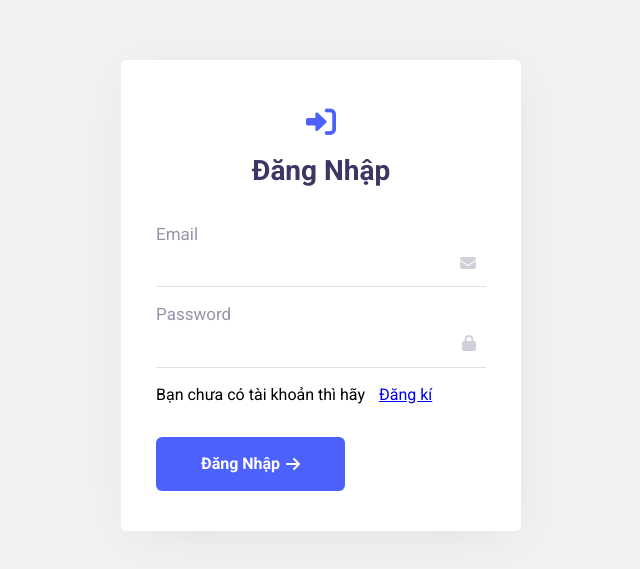
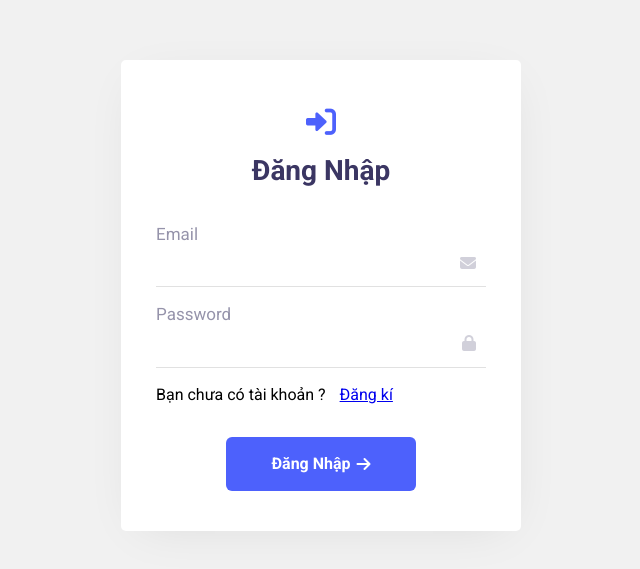
Before and after one commit to phamtronghieu2002/GitHubActionDemo, a React (Create React App) app: page /login in a window 1280 px wide. Shown: the part 105-674 px from the top of the page, without its empty margins (319-959 px from the left). Built offline with nearby package versions, Linux system fonts and the light colour scheme.

Commit message:
fix style login and notify

```diff
--- a/src/components/Form/Form.js
+++ b/src/components/Form/Form.js
@@ -75,7 +75,7 @@ function Form({ login }) {
         return;
       } else {
         if (password.length < 6) {
-          toast("password  tối thiểu 6 kí tự !!!");
+          toast("Mật khẩu tối thiểu 6 kí tự !!!");
           return;
         }
       }
@@ -105,7 +105,7 @@ function Form({ login }) {
           setStatus(true);
         }
       } catch (error) {
-        toast("email không hop le!!!");
+        toast("Email không hợp lệ!!!");
       }
     }
   };
@@ -186,7 +186,7 @@ function Form({ login }) {
         </div>
         {login && (
           <p style={{ textAlign: "left", padding: "0 20px" }}>
-            Bạn chưa có tài khoản thì hãy{" "}
+            Bạn chưa có tài khoản ?{" "}
             <Link style={{ margin: "0  0 0 10px" }} to="/register">
               Đăng kí
             </Link>
--- a/src/components/Form/Form.module.scss
+++ b/src/components/Form/Form.module.scss
@@ -81,6 +81,8 @@ form
     padding: 0 20px;
     text-align: left !important;
     margin-top: 30px;
+    display: flex;
+        justify-content: center;
     button
     {
         background: #4d61fc;
```
